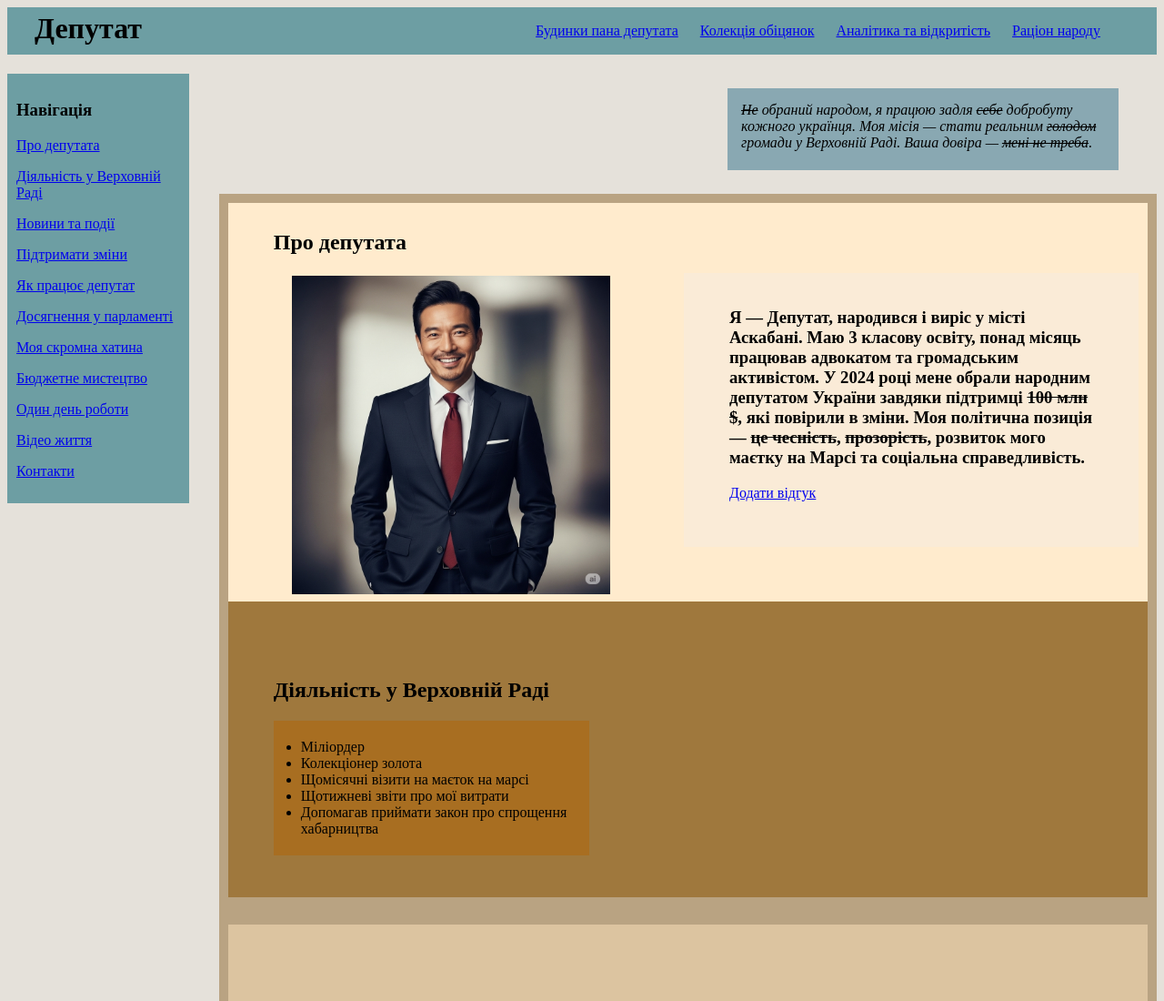
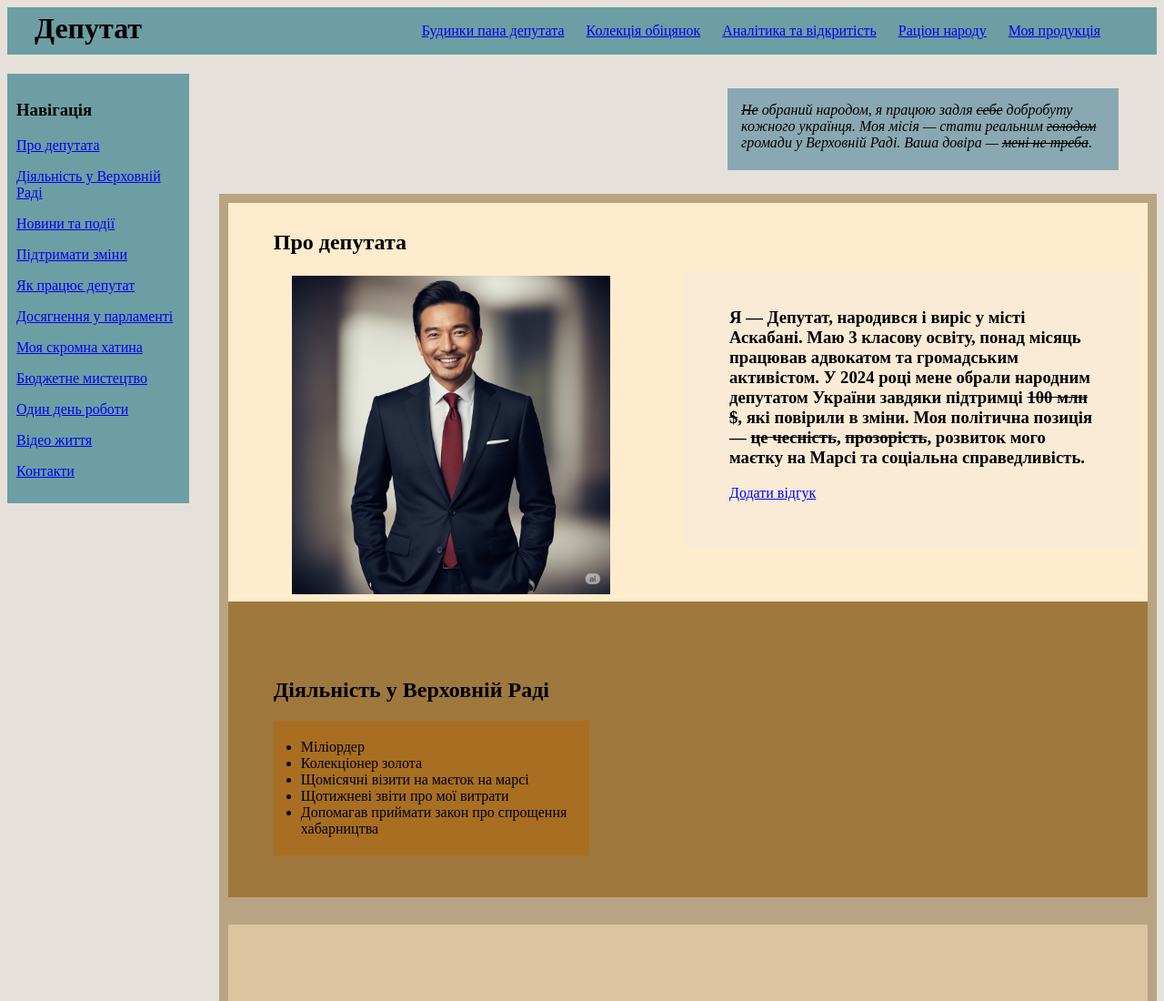
Before and after one commit to ytre12/first-html-1, a plain HTML site: page index.html in a window 1280 px wide. Shown: the top 1100 px of the page at 91% size. Drawn offline with Linux system fonts and the light colour scheme.

Commit message:
Add files via upload

```diff
--- a/index.html
+++ b/index.html
@@ -10,6 +10,7 @@
             <a class='bot' href="./promises.html">Колекція обіцянок</a>
             <a class='bot' href="./anlitik.html">Аналітика та відкритість</a>
             <a class='bot' href="./diet.html">Раціон народу</a>
+            <a class='bot' href="./my_cofy.html">Моя продукція</a>
         </div>
 
     </div>
```
